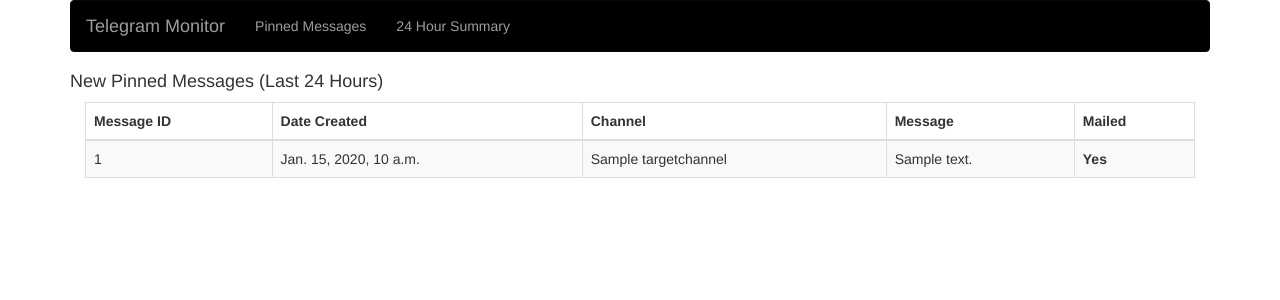
After one commit to prinxy/telegram-monitor, a Django app: page /monitor/summary/ in a window 1280 px wide. The commit adds this page. Shown: the top 300 px of the page. Run offline with Django 3.2, Linux system fonts and the light colour scheme; tables that the repository leaves empty hold one stand-in row (values such as "Sample post"); some libraries are stand-ins or nearby versions.

Commit message:
Add summary page, age method for PinnedMessage, template tweaks

```diff
--- a/monitor/models.py
+++ b/monitor/models.py
@@ -1,3 +1,4 @@
+from datetime import datetime
 from django.db import models
 from django.utils import timezone
 
@@ -36,6 +37,13 @@ class PinnedMessage(models.Model):
     def __str__(self):
         return '{}: {}'.format(self.channel.name, self.text)
 
+    def age(self):
+        created = self.date_created.replace(tzinfo=None)
+        now = datetime.now()
+        delta = now - created
+        days = delta.days
+        return days
+
 
 class Recipient(models.Model):
     email = models.EmailField()
--- a/monitor/templates/monitor/base.html
+++ b/monitor/templates/monitor/base.html
@@ -34,9 +34,8 @@
           </div>
           <div id="navbar" class="navbar-collapse collapse">
             <ul class="nav navbar-nav" style="color: #ffffff !important;">
-              <li><a href="">Home</a></li>
-                <li><a href="">Pinned Messages</a></li>
-              <li><a href="">Keyword Alert</a></li>
+                <li><a href="{% url 'monitor:index' %}">Pinned Messages</a></li>
+                <li><a href="{% url 'monitor:summary' %}">24 Hour Summary</a></li>
             </ul>
             <ul class="nav navbar-nav navbar-right">
 
@@ -45,13 +44,10 @@
         </div><!--/.container-fluid -->
     </nav>
 
+    {% block maincontent %}
 
-    <div class="row">
+    {% endblock %}
 
-        {% block maincontent %}
-
-        {% endblock %}
-    </div>
     <!-- Bootstrap core JavaScript
     ================================================== -->
     <!-- Placed at the end of the document so the pages load faster -->
--- a/monitor/templates/monitor/index.html
+++ b/monitor/templates/monitor/index.html
@@ -1,7 +1,8 @@
 {% extends 'monitor/base.html' %}
 
 {% block maincontent %}
-    <div class="col-md-6">
+    <div class="row">
+        <div class="col-md-10">
             <table class="table table-striped table-bordered">
                 <thead>
                     <th>Message ID</th>
@@ -21,4 +22,5 @@
                 </tbody>
             </table>
         </div>
+    </div>
 {% endblock %}
--- /dev/null
+++ b/monitor/templates/monitor/summary.html
@@ -0,0 +1,27 @@
+{% extends 'monitor/base.html' %}
+
+{% block maincontent %}
+    <h4>New Pinned Messages (Last 24 Hours)</h4>
+    <div class="col-md-12">
+        <table class="table table-striped table-bordered">
+            <thead>
+                <th>Message ID</th>
+                <th>Date Created</th>
+                <th>Channel</th>
+                <th>Message</th>
+                <th>Mailed</th>
+            </thead>
+            <tbody>
+                {% for message in new_pinned_messages %}
+                    <tr>
+                        <td>{{ message.message_id }}</td>
+                        <td>{{ message.date_created }}</td>
+                        <td>{{ message.channel.name }}</td>
+                        <td>{{ message.text }}</td>
+                        <td>{% if message.sent %}<b>Yes</b>{% else %}<b>No</b>{% endif %}</td>
+                    </tr>
+                {% endfor %}
+            </tbody>
+        </table>
+    </div>
+{% endblock %}
--- a/monitor/urls.py
+++ b/monitor/urls.py
@@ -6,5 +6,6 @@ from . import views
 app_name = 'monitor'
 urlpatterns = [
     path('', views.index, name='index'),
+    path('summary/', views.summary, name='summary'),
     path('refresh/', views.refresh, name='refresh')
 ]
--- a/monitor/views.py
+++ b/monitor/views.py
@@ -9,6 +9,17 @@ def index(request, template='monitor/index.html'):
     pinned_messages = PinnedMessage.objects.all()
     context = {
         'pinned_messages': pinned_messages
+    }
+    return render(request, template, context)
+
+
+def summary(request, template='monitor/summary.html'):
+    channels = TargetChannel.objects.all()
+    pinned_messages = PinnedMessage.objects.all()
+    new_pinned = [msg for msg in pinned_messages if msg.age() < 1]
+    context = {
+        'new_pinned_messages': new_pinned,
+        'channels': channels
     }
     return render(request, template, context)
 
```
Lines whose indentation alone changed are shown as unchanged.
